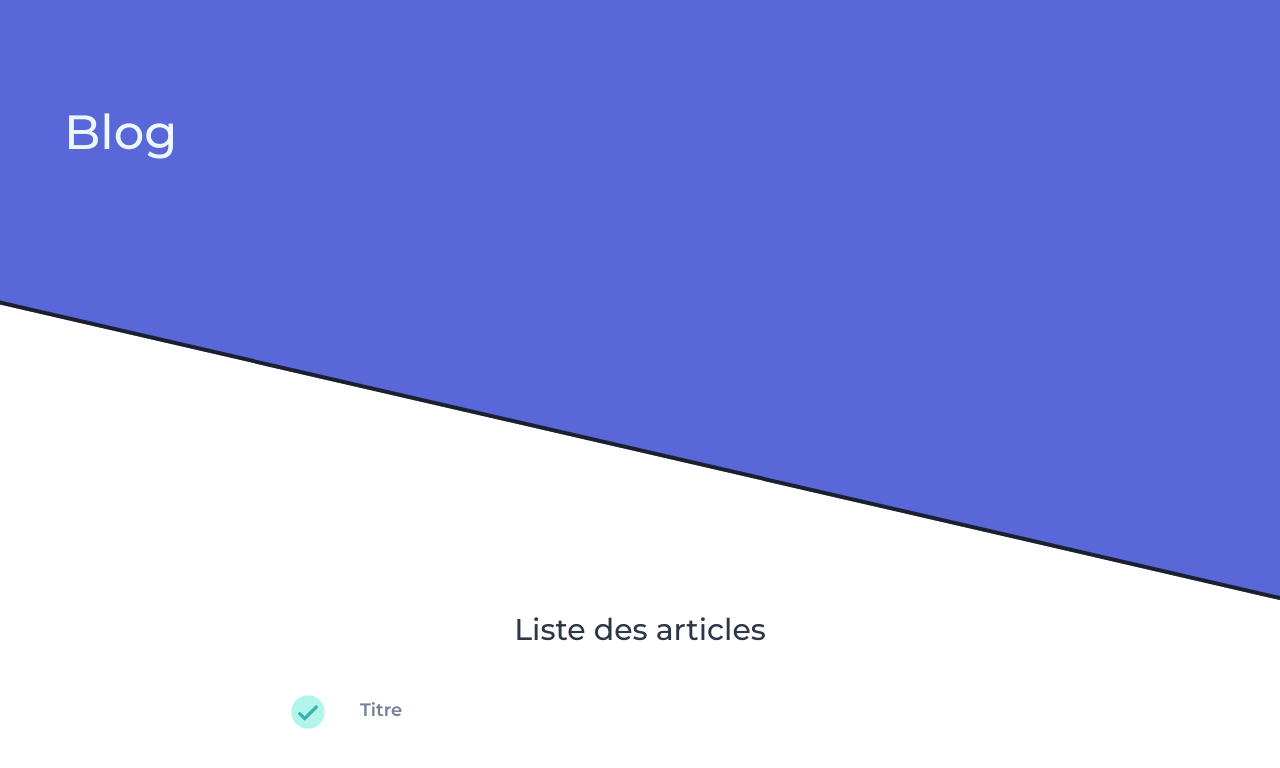
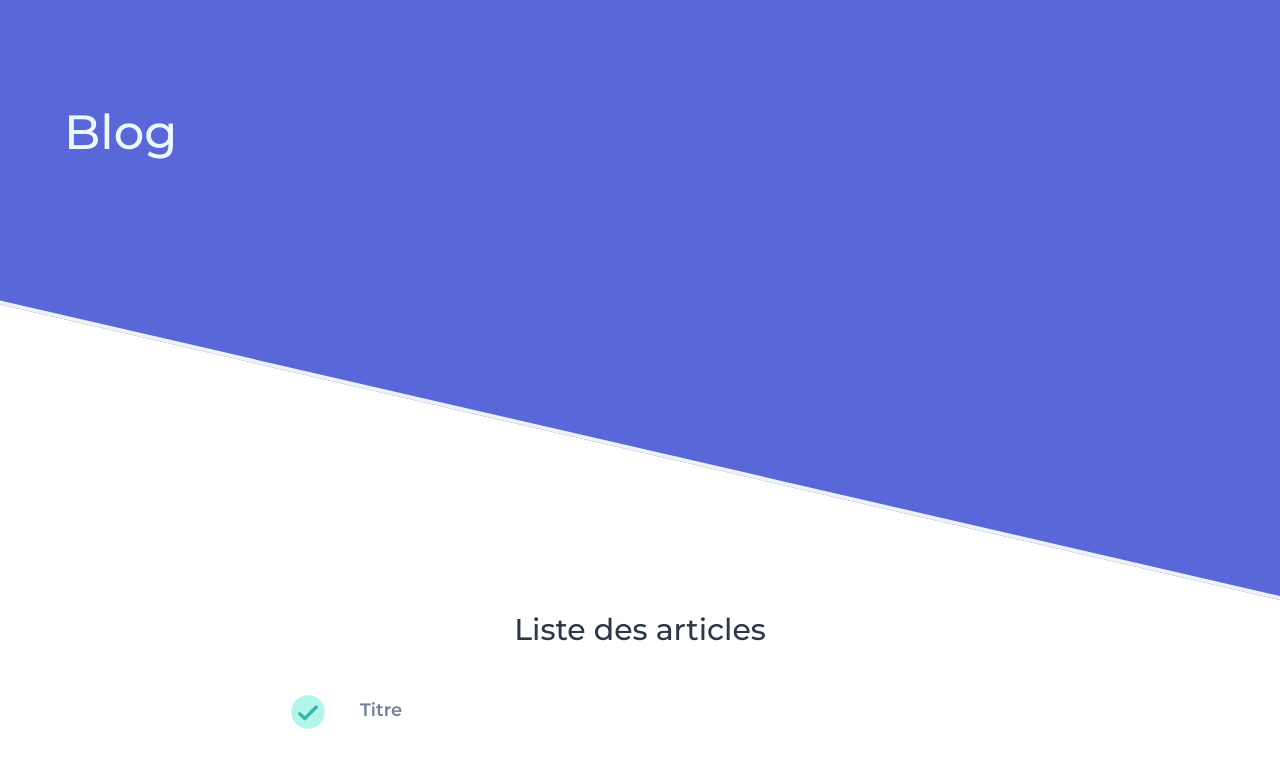
Before and after one commit to greglejeune/feed, a Jekyll site: the page built from index.html, in a window 1280 px wide. Shown: the top 768 px of the page. Built offline with Jekyll 4.4.1, drawn with Linux system fonts in a browser that asks for light colours.

Commit message:
Update feed.html

```diff
--- a/_layouts/feed.html
+++ b/_layouts/feed.html
@@ -12,7 +12,7 @@
   <body>
     <div id="app" class="font-sans text-gray-600 text-lg">
       <div class="relative overflow-hidden">
-        <div id="hero-background" class="absolute w-full h-full overflow-hidden bg-hero border-b-4 border-gray-900"></div>
+        <div id="hero-background" class="absolute w-full h-full overflow-hidden bg-hero border-b-4 border-gray-200"></div>
         <div id="hero-container" class="relative container mx-auto pt-16 lg:pt-24 2xl:pt-40 px-4 lg:px-8 xl:px-16">
           <div class="w-full lg:max-w-xl xl:max-w-2xl text-center lg:text-left">
             <h1 class="text-3xl xs:text-4xl sm:text-5xl 2xl:text-6xl font-medium text-blue-100 mb-2">Blog</h1>
```
